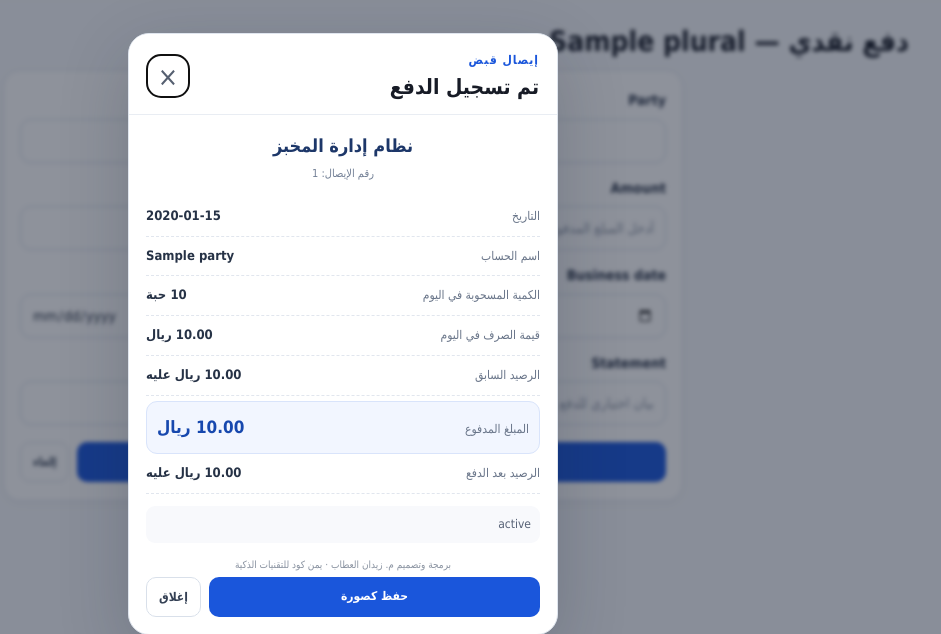
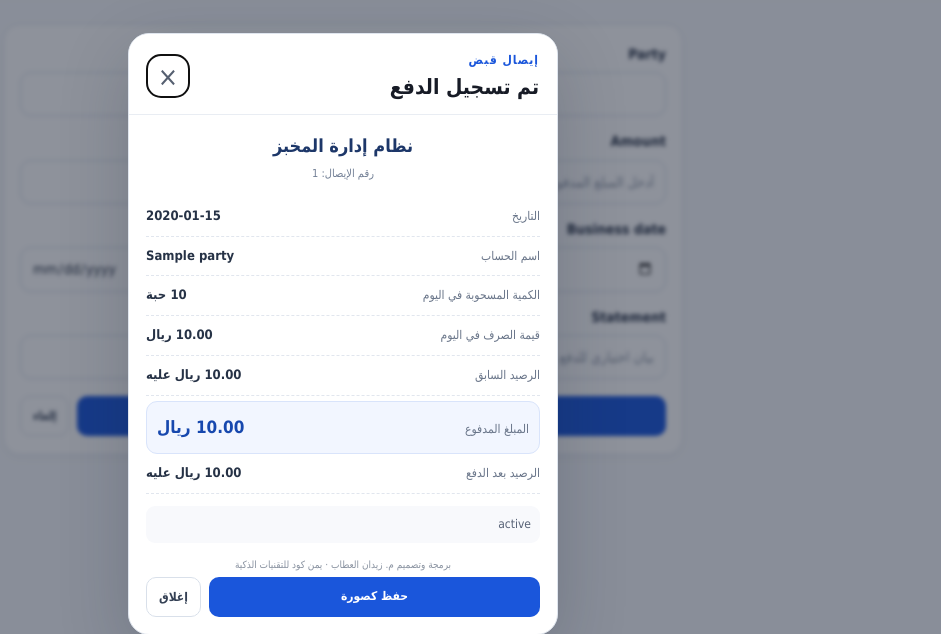
Before and after one commit to zydan25/bakary, a Python web app: template templates/distribution/payment.html in a window 1280 px wide. Shown: the part 66-700 px from the top of the page, without its empty margins (297-1238 px from the left). Run offline with Jinja, Linux system fonts and the light colour scheme; the template is opened without the code that fills it: most values are stand-ins (such as "Sample title", 1, 10 or a date in 2020); form fields are guessed from the names that the template uses.

Commit message:
ui: display the payment form without a redundant page heading

```diff
--- a/templates/distribution/payment.html
+++ b/templates/distribution/payment.html
@@ -2,10 +2,6 @@
 {% block title %}دفع نقدي — {{ meta.plural }}{% endblock %}
 {% block page_heading %}دفع نقدي{% endblock %}
 {% block content %}
-<section class="page-heading-row distribution-page-heading">
-  <div><h1>دفع نقدي — {{ meta.plural }}</h1></div>
-</section>
-
 <form method="post" class="distribution-form" id="payment-form">
   {{ form.hidden_tag() }}
   <section class="content-card payment-form-card distribution-input-panel">
```
